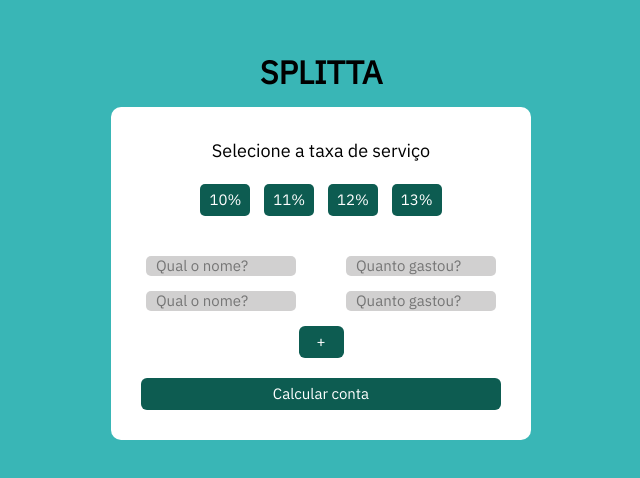
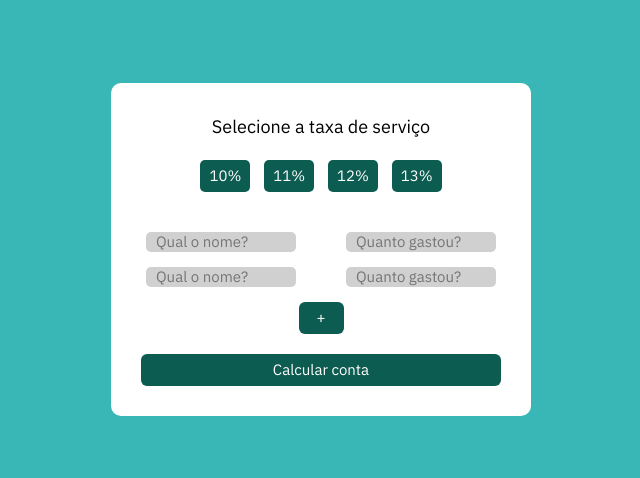
Before and after one commit to zirtaebn/calculadora-restaurante, a plain HTML site: page index.html in a window 1280 px wide. Shown: the part 156-634 px from the top of the page, without its empty margins (319-959 px from the left). Drawn offline with Linux system fonts and the light colour scheme.

Commit message:
Update index.html

```diff
--- a/index.html
+++ b/index.html
@@ -9,7 +9,7 @@
         <title>Splitta</title>
     </head>
     <body>
-        <h1>SPLITTA</h1>
+        <h1></h1>
         <div class="container">
 
             <div class="first-panel">
```
